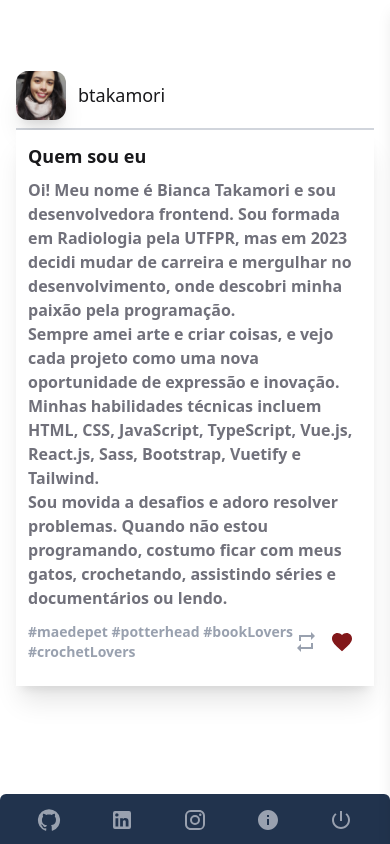
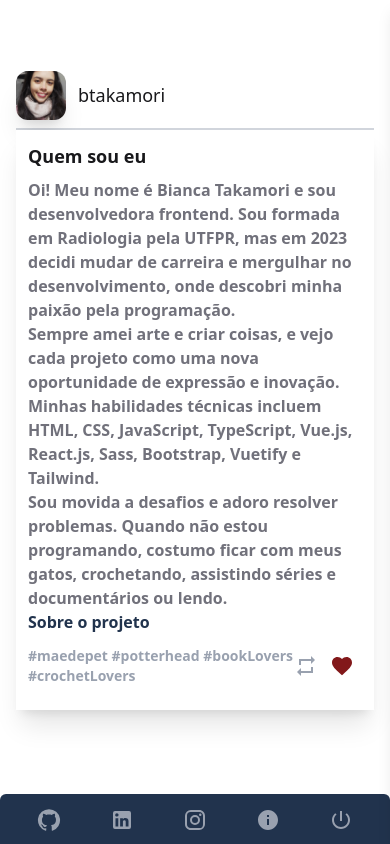
Before and after one commit to bitakamori/portfolio, a Next.js app: page / in a window 390 px wide. Built offline with nearby package versions, Linux system fonts and the light colour scheme.

Commit message:
add link mobile

```diff
--- a/app/info/page.tsx
+++ b/app/info/page.tsx
@@ -23,7 +23,7 @@
             </div>
           </div>
           <div>
-            <p className="text-zinc-900 text-lg mt-2">Sobre este projeto</p>
+            <p className="text-zinc-900 text-lg mt-2">Sobre o projeto</p>
             <p className="text-zinc-500 text-md mt-2">
               Desenvolvi este projeto utilizando Next.js e Tailwind CSS,
               inspirado no visual icônico do Tumblr de 2012. Escolhi essa
@@ -84,7 +84,7 @@
           nick="btakamori"
         >
           <div>
-            <p className="text-zinc-900 text-lg">Sobre este projeto</p>
+            <p className="text-zinc-900 text-lg">Sobre o projeto</p>
             <p className="text-zinc-500 text-md mt-2">
               Desenvolvi este projeto utilizando Next.js e Tailwind CSS,
               inspirado no visual icônico do Tumblr de 2012. Escolhi essa
--- a/app/page.tsx
+++ b/app/page.tsx
@@ -68,6 +68,9 @@
               problemas. Quando não estou programando, costumo ficar com meus
               gatos, crochetando, assistindo séries e documentários ou lendo.
             </p>
+            <Link href={"/info"} className="text-[#21334d] hover:text-gray-400">
+              Sobre o projeto
+            </Link>
             <div className="flex justify-between items-center">
               <p className="text-gray-400 text-sm my-3">
                 #maedepet #potterhead #bookLovers #crochetLovers
```
